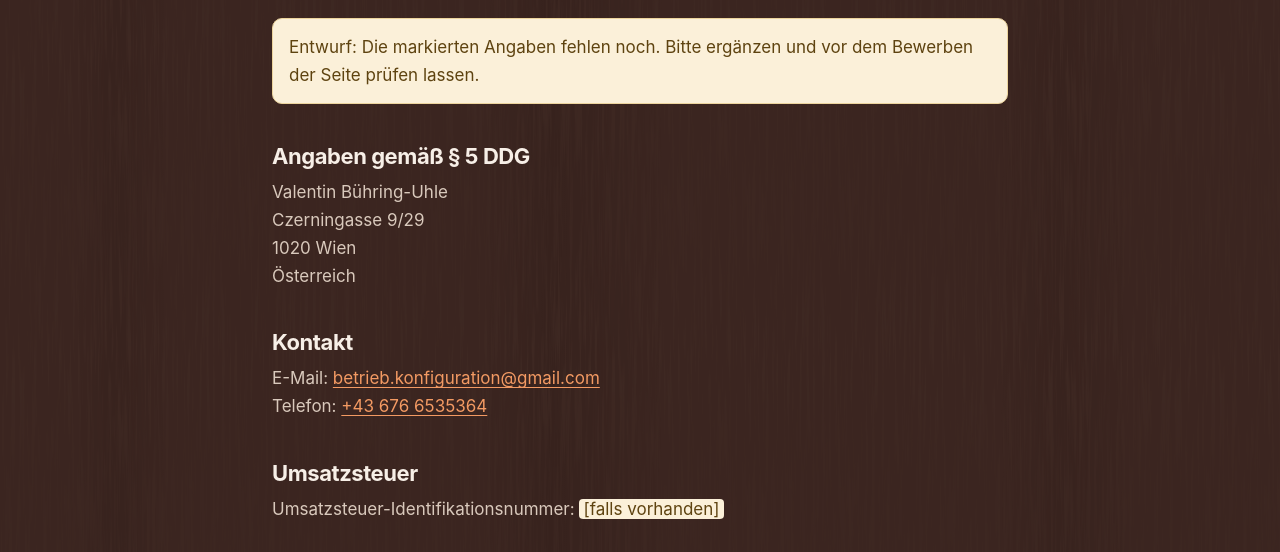
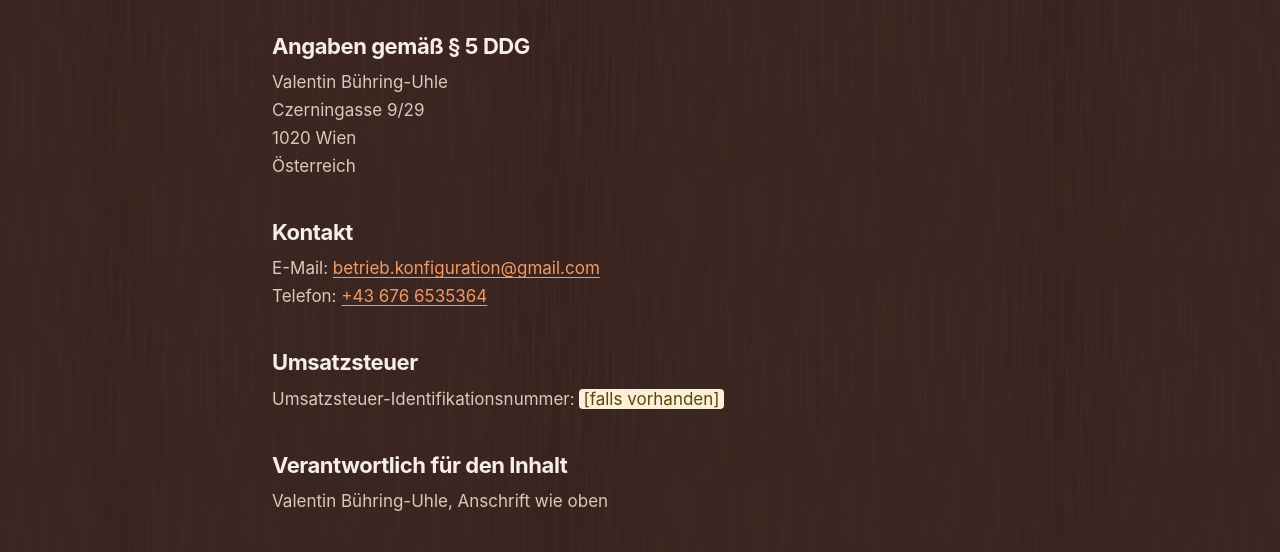
Before and after one commit to valentin1307/FurniqAI, a website: page impressum.html in a window 1280 px wide. Shown: the part 245-797 px from the top of the page. Drawn offline with Linux system fonts and the light colour scheme.

Commit message:
Impressum: Entwurfshinweis entfernt
Co-Authored-By: Claude Opus 5.5 <noreply@anthropic.com>

```diff
--- a/impressum.html
+++ b/impressum.html
@@ -20,8 +20,6 @@
     <div class="innen">
       <p class="kicker">Rechtliches</p>
       <h1>Impressum</h1>
-
-      <p class="entwurf">Entwurf: Die markierten Angaben fehlen noch. Bitte ergänzen und vor dem Bewerben der Seite prüfen lassen.</p>
 
       <h2>Angaben gemäß § 5 DDG</h2>
       <p>Valentin Bühring-Uhle<br>
```
